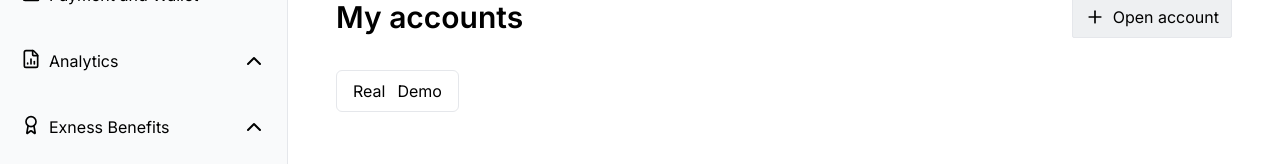
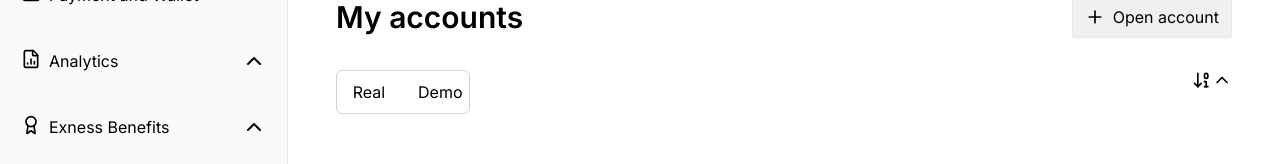
Before and after one commit to DipTheBeginner/Exness, a Next.js app in the folder apps/web/: page /dashboard/myaccount in a window 1280 px wide. Shown: the part 169-333 px from the top of the page. Built offline with nearby package versions, Linux system fonts and the light colour scheme; sample sign-in values are in the browser's storage.

Commit message:
refactor dashboard layout with shared container

```diff
--- a/apps/web/src/app/dashboard/myaccount/page.tsx
+++ b/apps/web/src/app/dashboard/myaccount/page.tsx
@@ -1,5 +1,4 @@
-import { Plus } from "lucide-react"
-import { inter } from "../../fonts"
+import { Plus,ArrowDown01,ChevronUp } from "lucide-react"
 
 export default async function () {
 
@@ -21,14 +20,14 @@
                         </div>
                     </div>
 
-                    <div className="flex">
+                    <div className="flex justify-between">
 
                         <div>
-                            <div className="flex gap-3 border px-4 py-2 rounded-md">
-                                <div>
+                            <div className="flex gap-3 border px-1 py-1 rounded-md items-center border-slate-300">
+                                <div className=" w-14 text-center border border-transparent  cursor-pointer hover:bg-[#EEF0F2] px-2 py-1 hover:border-gray-400 transition-all duration-200 rounded-sm">
                                     Real
                                 </div>
-                                <div>
+                                <div className=" w-14 text-center border border-transparent  cursor-pointer hover:bg-[#EEF0F2] px-2 py-1  hover:border-gray-400 transition-all duration-200 rounded-sm">
                                     Demo
                                 </div>
                             </div>
@@ -36,7 +35,15 @@
 
                         </div>
 
-                        <div>
+                        <div className="flex">
+                            <ArrowDown01 size={20}/>
+                            <div>
+
+                            </div>
+                            <ChevronUp size={20}/>
+
+
+
 
                         </div>
 
--- a/apps/web/src/components/SidebarSection.tsx
+++ b/apps/web/src/components/SidebarSection.tsx
@@ -2,7 +2,6 @@
 
 import { ChevronUp } from "lucide-react";
 import { inter } from "../app/fonts";
-import { useState } from "react";
 
 interface SidebarSectionProps {
     title: string,
```
Also changed, not shown: apps/web/src/components/SortDopDown.tsx (added, +7 -0 lines).
